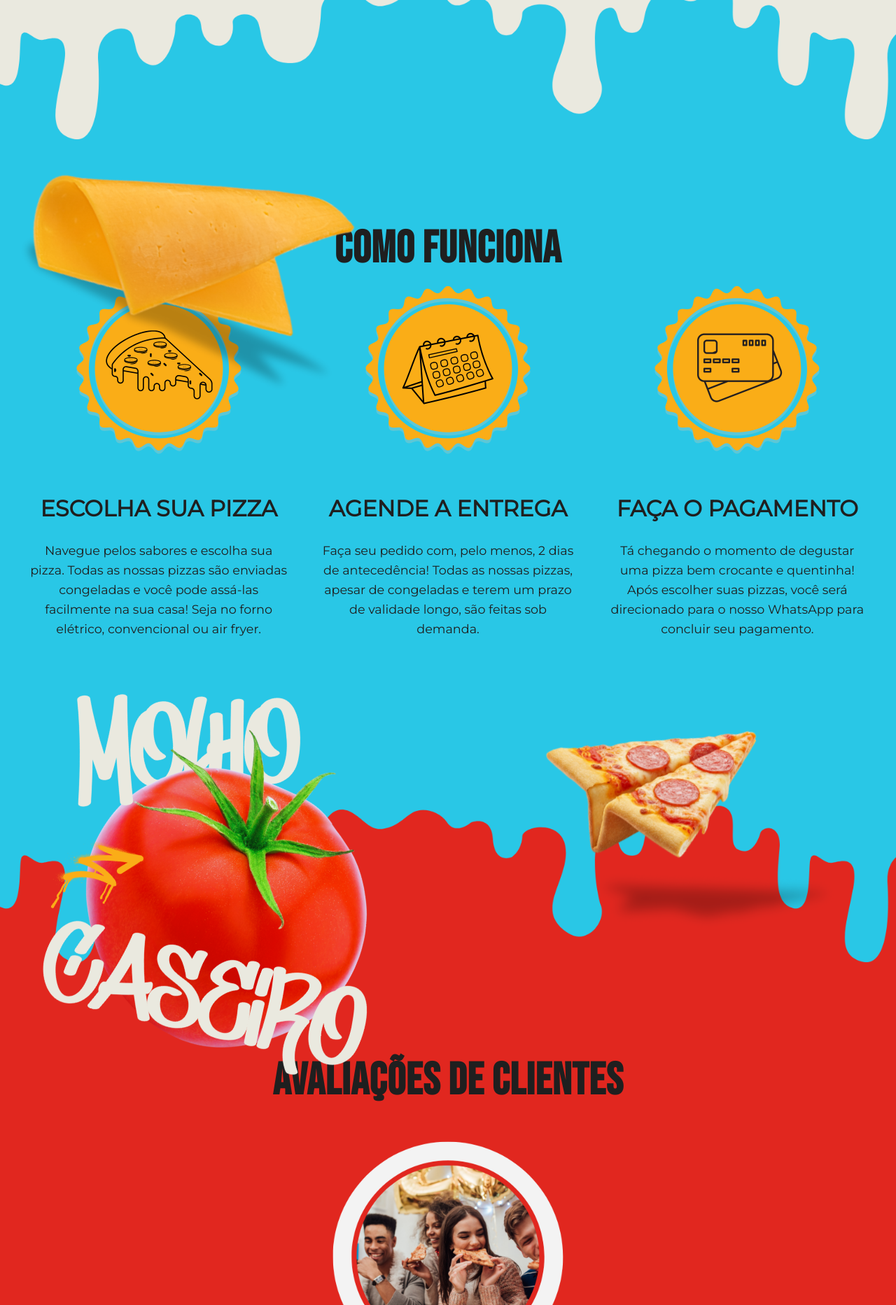
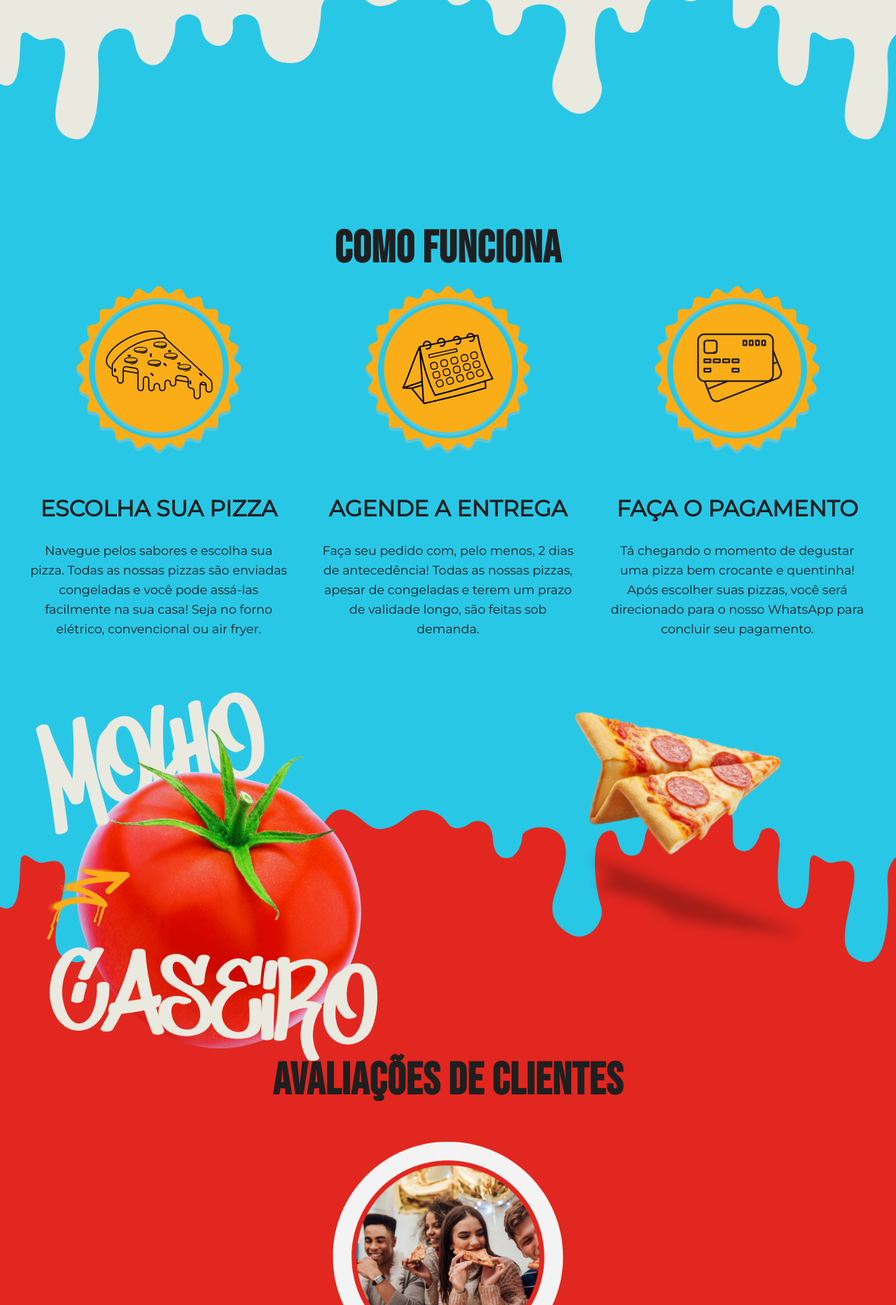
Before and after one commit to ajudantedemagico/charlespizzascongeladas, a FastAPI app: page / in a window 1280 px wide. Shown: the part 1126-2991 px from the top of the page at 70% size. Run offline with FastAPI, Linux system fonts and the light colour scheme.

Commit message:
ajustes imagens

```diff
--- a/templates/main.html
+++ b/templates/main.html
@@ -62,7 +62,7 @@
             <div class="apresentacao-imagem">
                 <img src="/static/img/pizza-destaque-01.png" alt="Pizza de Massa Artesanal com recheio generoso">
             </div>
-            <img src="/static/img/queijo.png" alt="Detalhe de queijo derretido" class="animated-scroll-image pizza-apresentacao1-img" data-speed="1.2">
+
         </div>
     </section>
 
@@ -206,7 +206,6 @@
             <p class="textos">ENTREGAMOS SOMENTE NA REGIÃO DO CAPÃO REDONDO</p>
 
             <img src="/static/img/pizza-flutuante-6.png" alt="Pizza inteira decorativa" class="animated-scroll-image pizza-apresentacao3-img" data-speed="1.2">
-            <img src="/static/img/sticker_massa.png" alt="Sticker de massa decorativo" class="animated-scroll-image pizza-apresentacao4-img" data-speed="1.2">
             <img src="/static/img/azeitonas.png" alt="Azeitonas decorativas" class="animated-scroll-image pizza-apresentacao5-img" data-speed="1.2">
         </div>
     </section>
```
